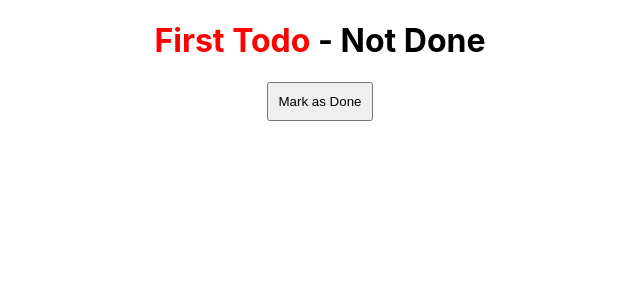
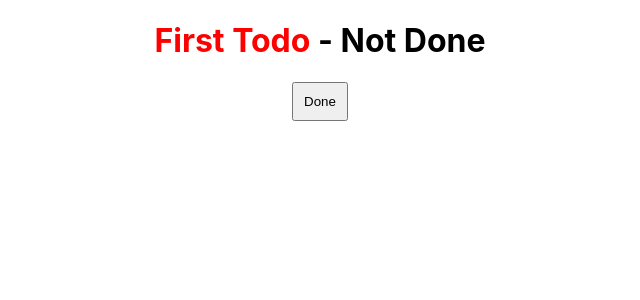
Before and after one commit to kabir-webDev/useReducer, a React (Create React App) app: page / in a window 1280 px wide. Shown: the top 300 px of the page, without its empty margins (320-960 px from the left). Built offline with nearby package versions, Linux system fonts and the light colour scheme.

Commit message:
Update data

```diff
--- a/src/Conditional/JodiEitaTaileOita.js
+++ b/src/Conditional/JodiEitaTaileOita.js
@@ -15,7 +15,7 @@ function JodiEitaTaileOita() {
           <h1>
             <span className="hoynai">{name}</span> - Not Done
           </h1>
-          <button onClick={keteDao}>Mark as Done</button>
+          <button onClick={keteDao}>Done</button>
         </div>
       </>
     );
```
